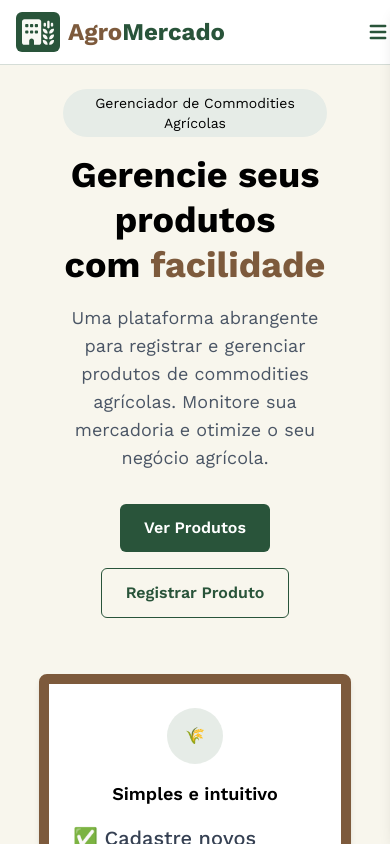
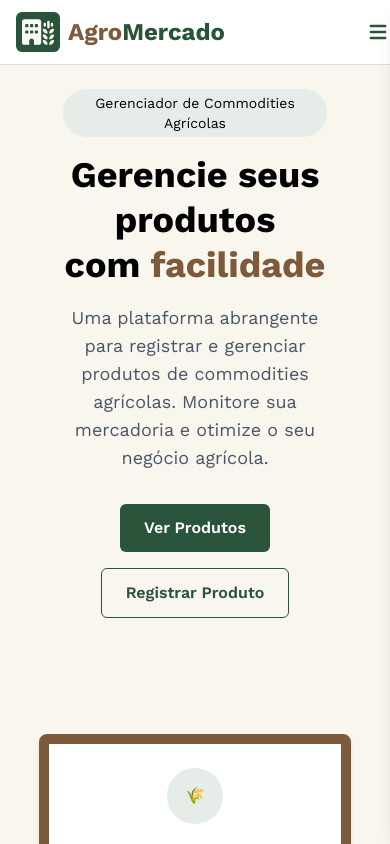
Before and after one commit to RyannMagalhaes/AgroMercadoGerenciador, a React (Vite) app: page /home in a window 390 px wide. Shown: the top 844 px of the page. Built offline with nearby package versions, Linux system fonts and the light colour scheme.

Commit message:
[STYLE] aumento da distancia entre os blocos da presentation section

```diff
--- a/src/assets/components/presentation-section.tsx
+++ b/src/assets/components/presentation-section.tsx
@@ -4,8 +4,8 @@ function PresentationSection() {
   return (
     <>
       <section className="flex items-center justify-center bg-[#f8f6ed] min-h-screen">
-        <div className="bigger-container flex flex-col lg:flex-row lg:content-center max-w-[80vw] max-h-8/10 mx-auto">
-          {/* Conteúdo da esquerda */}
+        <div className="bigger-container flex flex-col lg:flex-row lg:content-center max-w-[80vw] max-h-8/10 mx-auto gap-15">
+          {/* Bloco esquerda */}
           <div className="items-center gap-12 p-6 flex flex-col justify-center text-center lg:text-left lg:items-start">
             <div className="flex-1">
               <span className="inline-block mb-4 px-4 py-1 text-sm bg-[#e6ece7] rounded-full">
@@ -37,7 +37,7 @@ function PresentationSection() {
             </div>
           </div>
 
-          {/* Conteúdo da direita */}
+          {/* Bloco direita */}
 
           <div className="flex justify-center items-center mt-8 lg:mt-0">
             <div className="bg-white p-6 rounded-lg shadow-md text-center w-[450px] h-80 border-10 border-[#7D5A3C]">
```
